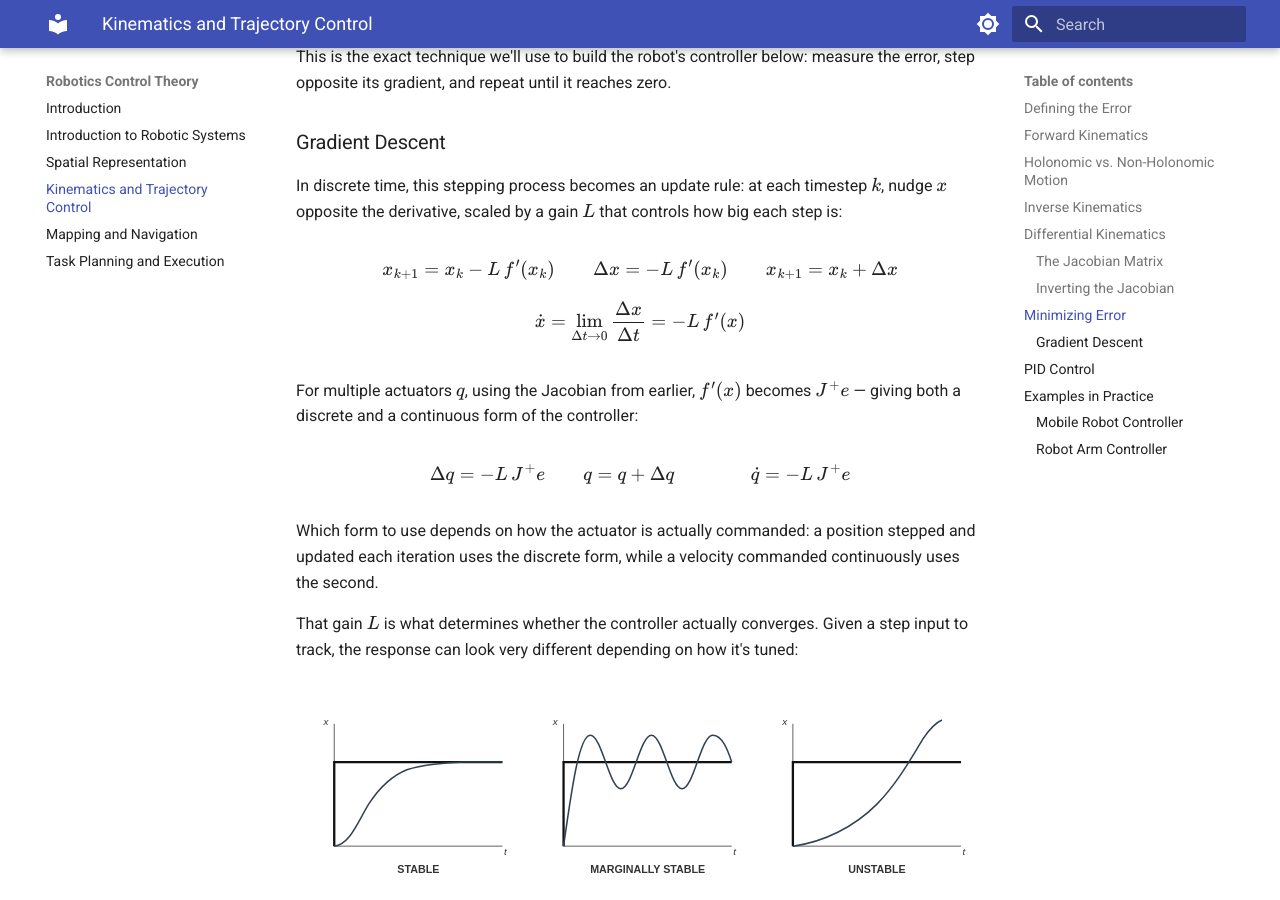
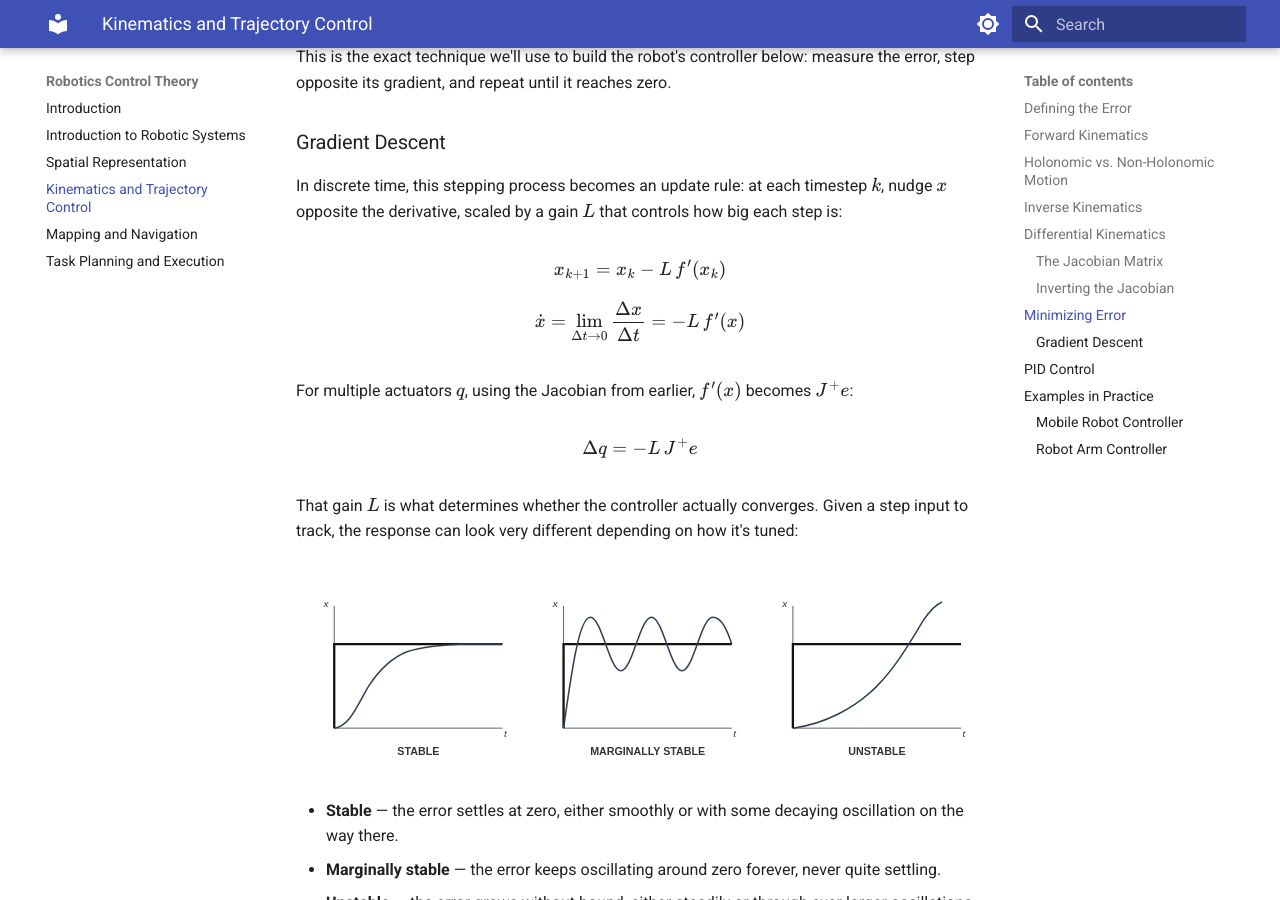
Before and after one commit to Kooroshoo/intro-to-robotics, an MkDocs documentation site: the page built from docs/03-kinematics-and-trajectory-control.md, in a window 1280 px wide and 900 px high, scrolled down 8408 px. Built offline with MkDocs 1.6.1 and Material for MkDocs 9.7.7, drawn with Linux system fonts in a browser that asks for light colours.

Commit message:
Update 03-kinematics-and-trajectory-control.md

```diff
--- a/docs/03-kinematics-and-trajectory-control.md
+++ b/docs/03-kinematics-and-trajectory-control.md
@@ -219,18 +219,17 @@ In discrete time, this stepping process becomes an update rule: at each timestep
 
 $$
 \begin{gathered}
-x_{k+1} = x_k - L\,f'(x_k) \qquad \Delta x = -L\,f'(x_k) \qquad x_{k+1} = x_k + \Delta x \\[8pt]
+x_{k+1} = x_k - L\,f'(x_k) \\[8pt]
 \dot x = \lim_{\Delta t \to 0}\frac{\Delta x}{\Delta t} = -L\,f'(x)
 \end{gathered}
 $$
 
-For multiple actuators $q$, using the Jacobian from earlier, $f'(x)$ becomes $J^+e$ — giving both a discrete and a continuous form of the controller:
+For multiple actuators $q$, using the Jacobian from earlier, $f'(x)$ becomes $J^+e$:
 
 $$
-\Delta q = -L\,J^+e \qquad q = q + \Delta q \qquad\qquad \dot q = -L\,J^+e
+\Delta q = -L\,J^+e
 $$
 
-Which form to use depends on how the actuator is actually commanded: a position stepped and updated each iteration uses the discrete form, while a velocity commanded continuously uses the second.
 
 That gain $L$ is what determines whether the controller actually converges. Given a step input to track, the response can look very different depending on how it's tuned:
 
```
